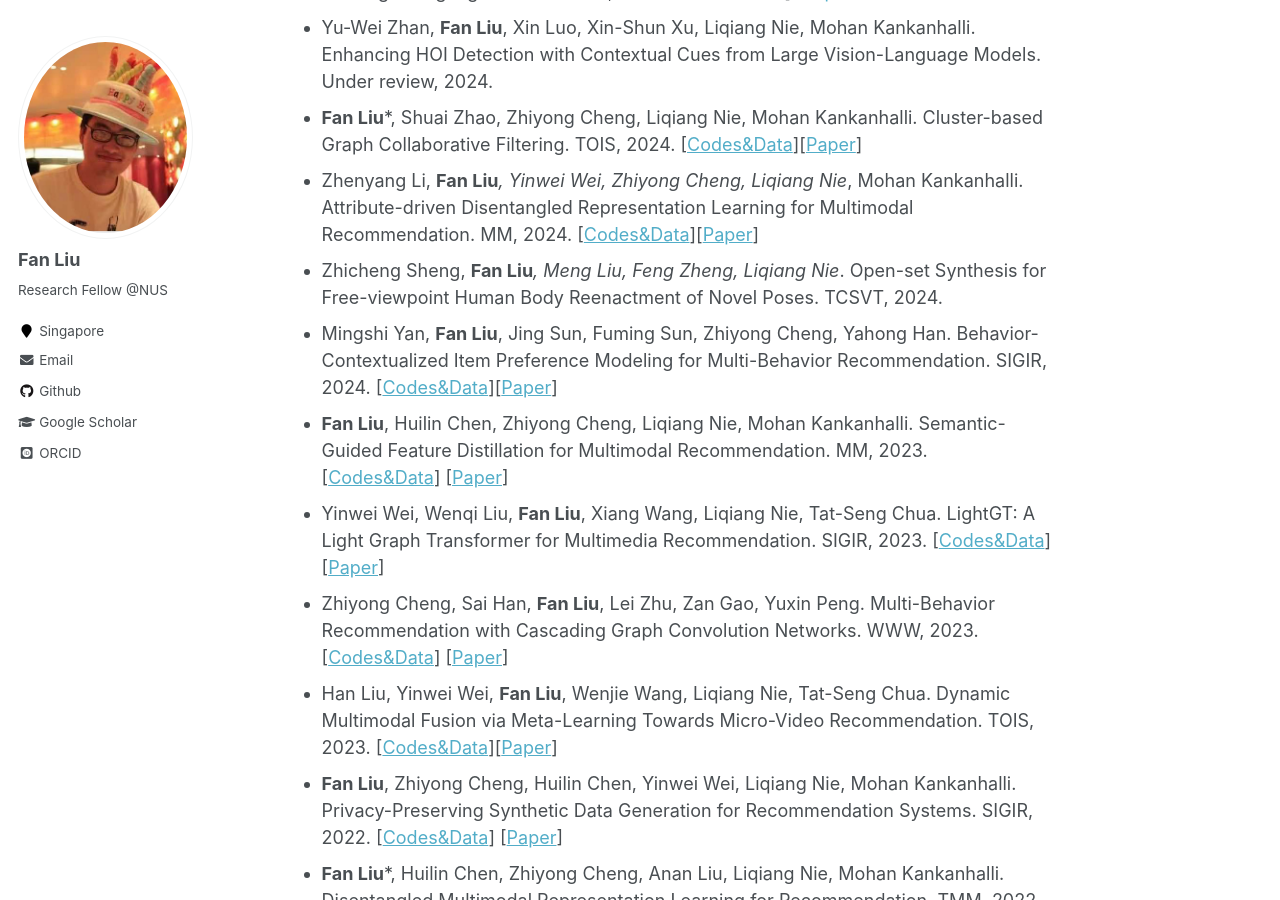
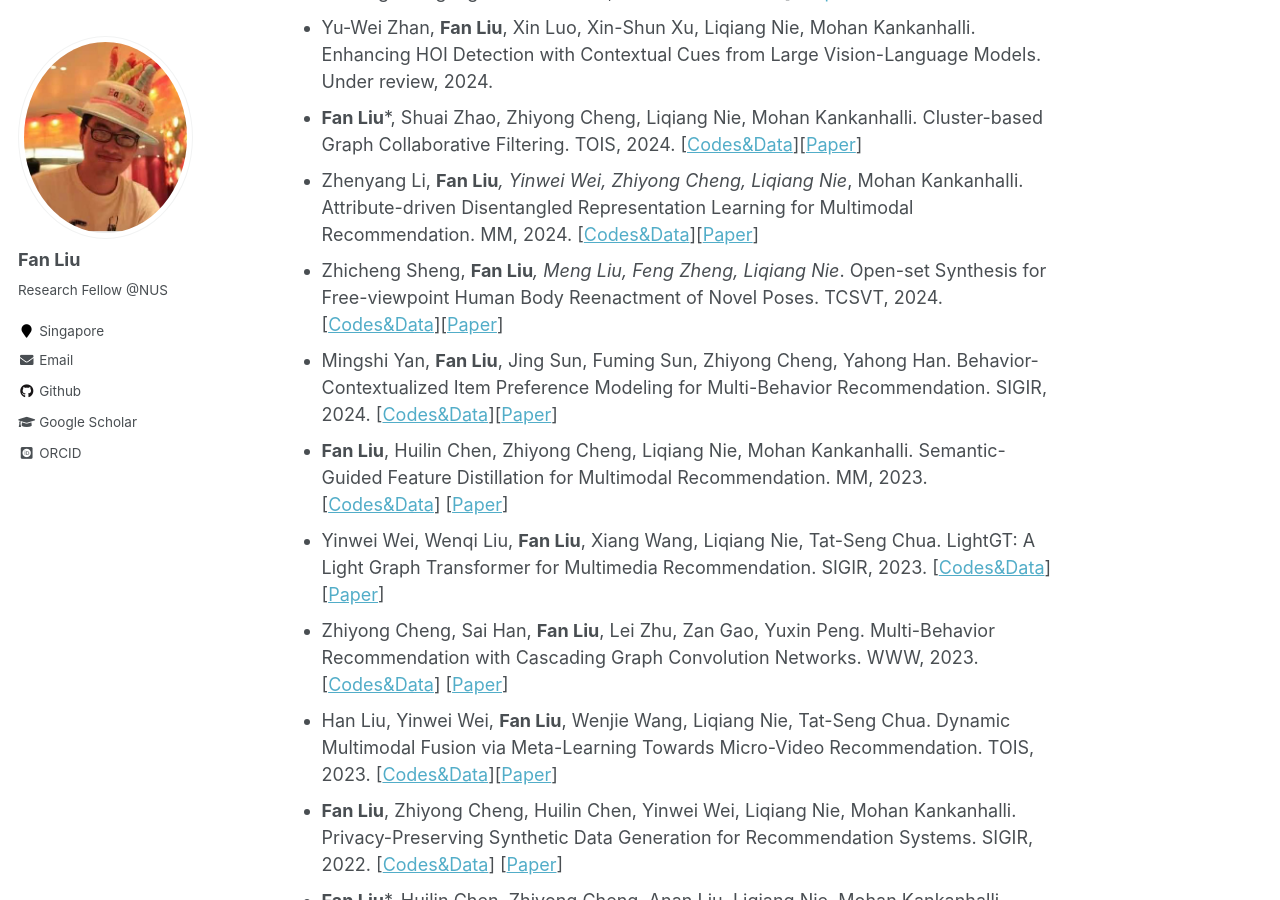
Before and after one commit to liufancs/liufancs.github.io, a Jekyll site: the page built from _pages/about.md, in a window 1280 px wide and 900 px high, scrolled down 1302 px. Built offline with Jekyll 4.4.1, drawn with Linux system fonts in a browser that asks for light colours; some web fonts are replaced.

Commit message:
Update about.md

```diff
--- a/_pages/about.md
+++ b/_pages/about.md
@@ -37,7 +37,7 @@ I am currently a Research Fellow with [Prof. Mohan Kankanhalli](https://www.comp
 * Yu-Wei Zhan, **Fan Liu**, Xin Luo, Xin-Shun Xu, Liqiang Nie, Mohan Kankanhalli. Enhancing HOI Detection with Contextual Cues from Large Vision-Language Models. Under review, 2024.
 * **Fan Liu***, Shuai Zhao, Zhiyong Cheng, Liqiang Nie, Mohan Kankanhalli. Cluster-based Graph Collaborative Filtering. TOIS, 2024. [[Codes&Data](https://github.com/zhao254014/ClusterGCF)][[Paper](https://dl.acm.org/doi/abs/10.1145/3687481)]
 * Zhenyang Li, **Fan Liu***, Yinwei Wei, Zhiyong Cheng, Liqiang Nie*, Mohan Kankanhalli. Attribute-driven Disentangled Representation Learning for Multimodal Recommendation. MM, 2024. [[Codes&Data](https://github.com/SDLZY/AD-DRL)][[Paper](https://dl.acm.org/doi/pdf/10.1145/3664647.3681148)]
-* Zhicheng Sheng, **Fan Liu***, Meng Liu, Feng Zheng, Liqiang Nie*. Open-set Synthesis for Free-viewpoint Human Body Reenactment of Novel Poses. TCSVT, 2024.
+* Zhicheng Sheng, **Fan Liu***, Meng Liu, Feng Zheng, Liqiang Nie*. Open-set Synthesis for Free-viewpoint Human Body Reenactment of Novel Poses. TCSVT, 2024. [[Codes&Data]()][[Paper](https://ieeexplore.ieee.org/abstract/document/10613821)]
 * Mingshi Yan, **Fan Liu**, Jing Sun, Fuming Sun, Zhiyong Cheng, Yahong Han. Behavior-Contextualized Item Preference Modeling for Multi-Behavior Recommendation. SIGIR, 2024.  [[Codes&Data](https://github.com/MingshiYan/BIPN)][[Paper](https://arxiv.org/abs/2404.18166)]
 * **Fan Liu**, Huilin Chen, Zhiyong Cheng, Liqiang Nie, Mohan Kankanhalli. Semantic-Guided Feature Distillation for Multimodal
 Recommendation. MM, 2023. [[Codes&Data](https://github.com/HuilinChenJN/SGFD)] [[Paper](https://arxiv.org/pdf/2308.03113.pdf)]
```
